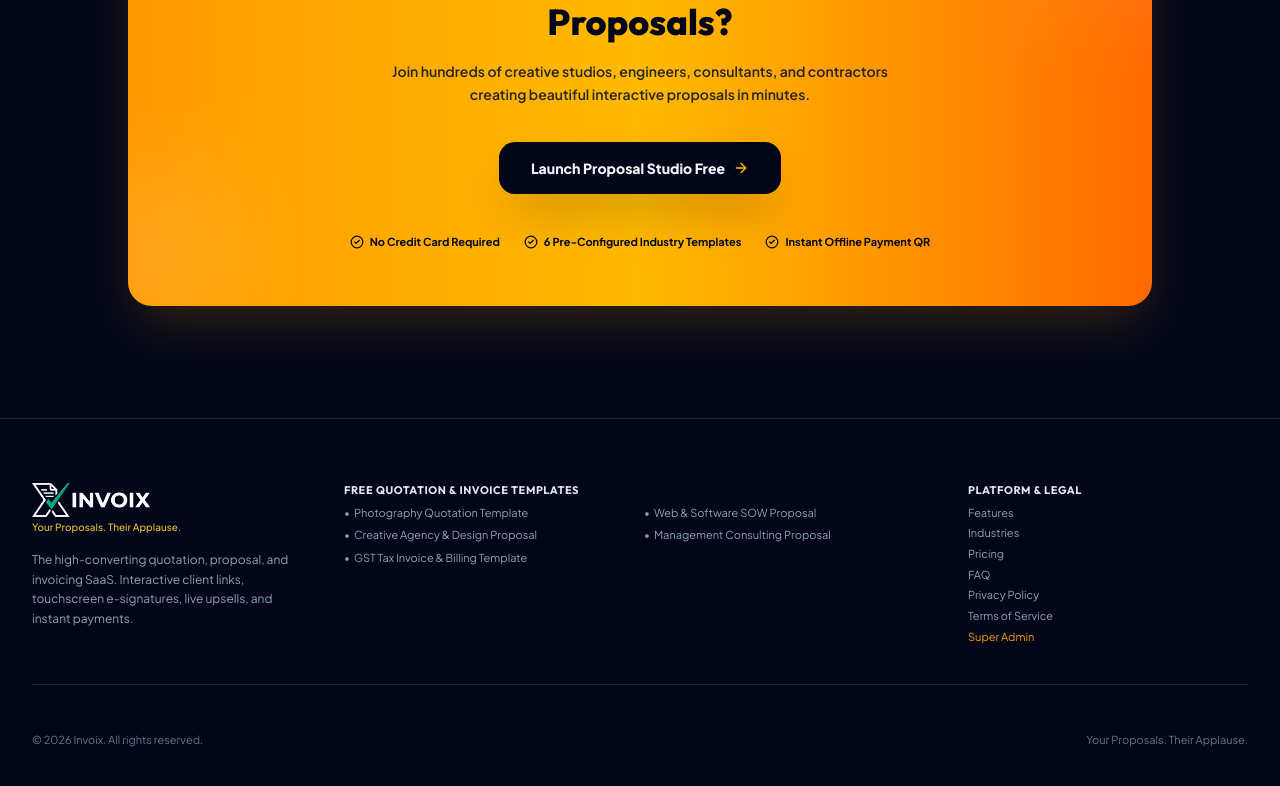
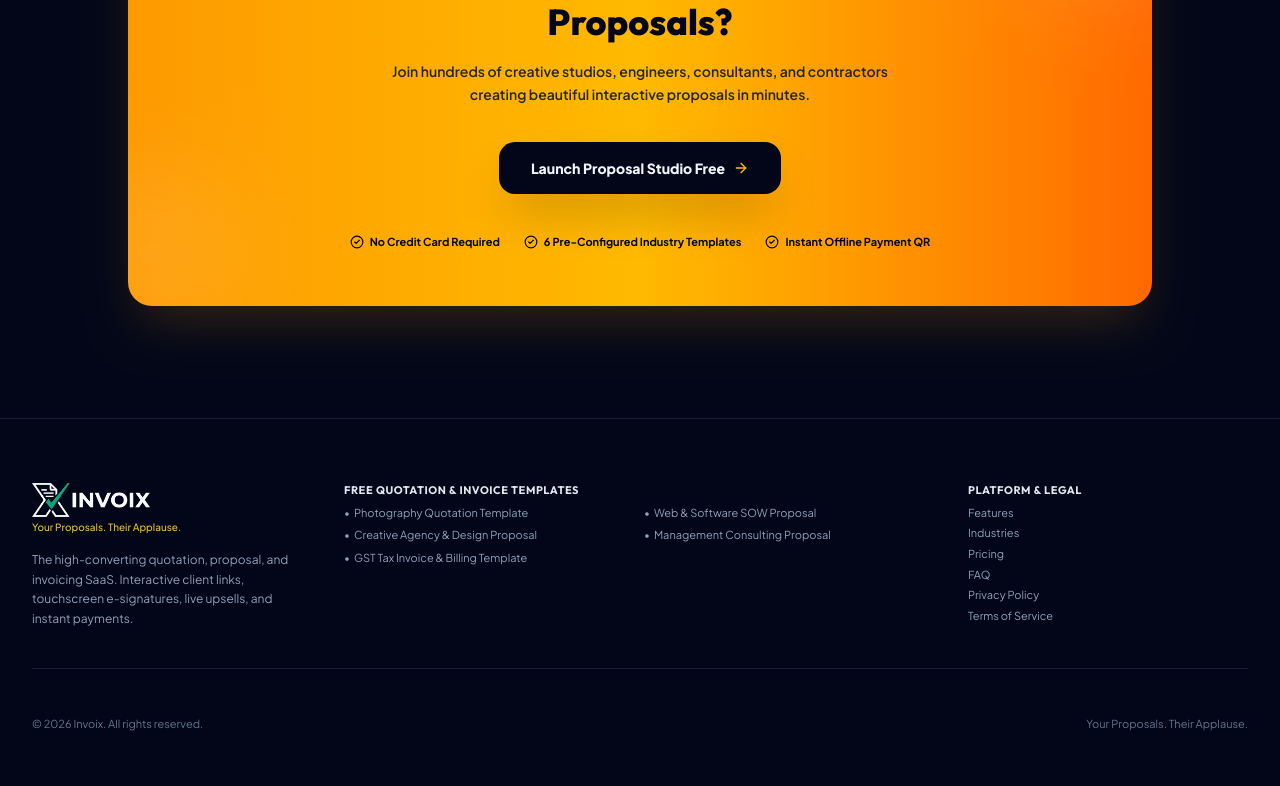
Before and after one commit to TeAcHaCk/invoix, a React (Vite) app: page / in a window 1280 px wide. Shown: the part 5293-6079 px from the top of the page. Built offline with nearby package versions, Linux system fonts and the light colour scheme; no server answers; a web font is replaced by a local one.

Commit message:
fix(auth): remove public super admin link from footer; admin panel is accessible only upon admin sign-in

```diff
--- a/src/components/landing/LandingPage.tsx
+++ b/src/components/landing/LandingPage.tsx
@@ -236,15 +236,6 @@ export const LandingPage: React.FC<LandingPageProps> = ({
                     Terms of Service
                   </button>
                 </li>
-                <li>
-                  <button
-                    type="button"
-                    onClick={onOpenAdmin}
-                    className="text-amber-500 hover:text-amber-400 transition-colors cursor-pointer"
-                  >
-                    Super Admin
-                  </button>
-                </li>
               </ul>
             </div>
           </div>
```
